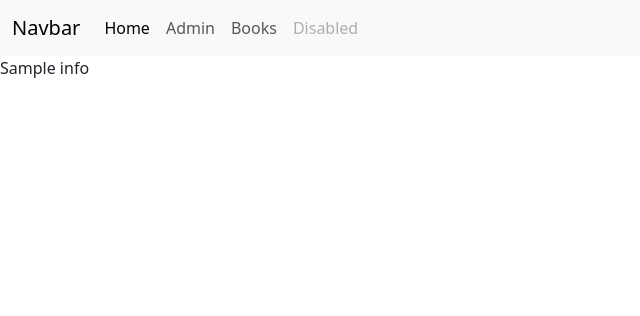
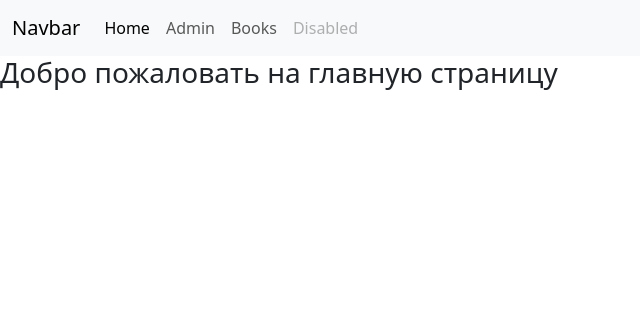
Before and after one commit to Rudzeris/Test_Project_1, a Django app: template core/templates/core/index.html in a window 1280 px wide. Shown: the top 316 px of the page, without its empty margins (0-640 px from the left). Run offline with Django 3.2, Linux system fonts and the light colour scheme; the template is opened without the code that fills it: most values are stand-ins (such as "Sample title", 1, 10 or a date in 2020); some libraries are stand-ins or nearby versions.

Commit message:
#9 Добавили block в index.html

```diff
--- a/core/templates/core/book_list.html
+++ b/core/templates/core/book_list.html
@@ -47,8 +47,6 @@
         </div>
     </form>
 
-{{ request.user }}
-
   <table class="table">
     <thead>
       <tr>
--- a/core/templates/core/index.html
+++ b/core/templates/core/index.html
@@ -37,7 +37,9 @@
     </div>
   </nav>
 
-{{ info }}
+{% block content %}
+    <h3>Добро пожаловать на главную страницу</h3>
+{% endblock %}
 
     <script src="node_modules/bootstrap/dist/js/bootstrap.bundle.js"></script>
 
```
Lines whose indentation alone changed are shown as unchanged.
